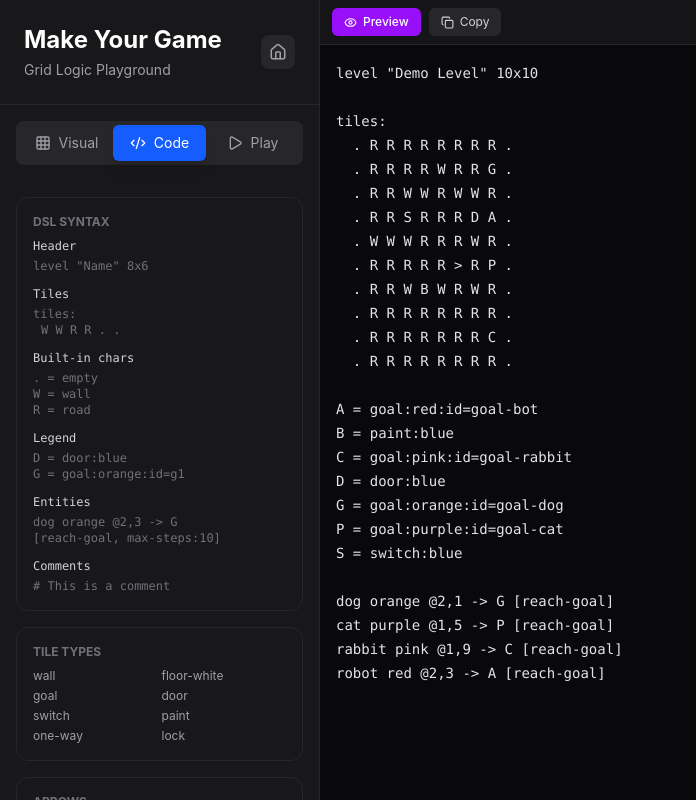
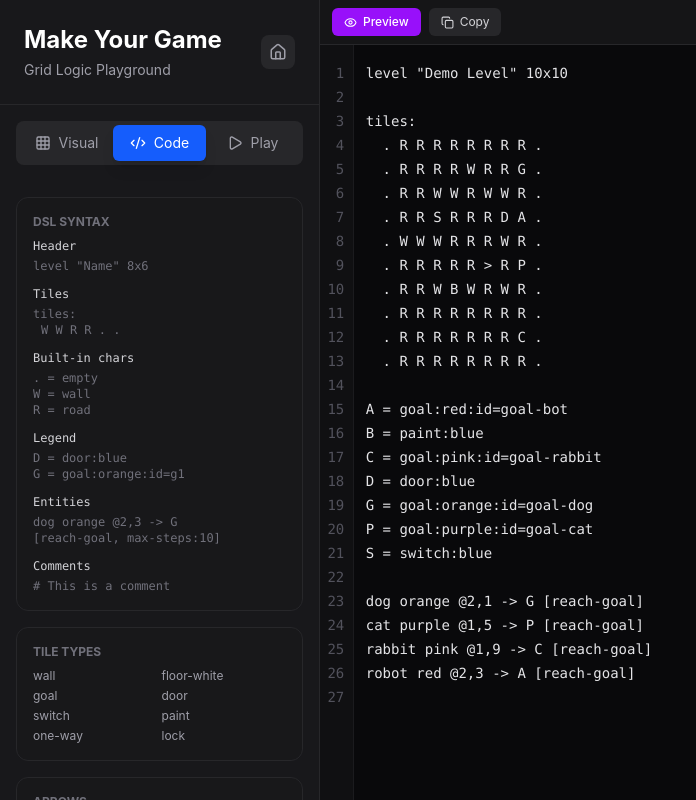
Before and after one commit to integralquality/loreval, a React (Vite) app: page /designer in a window 1280 px wide. Both pictures are taken after a click on the button "Code". Shown: the whole page, without its empty margins (0-696 px from the left). Built offline with nearby package versions, Linux system fonts and the light colour scheme.

Commit message:
line numbers

```diff
--- a/src/components/game/CodeEditorPanel.tsx
+++ b/src/components/game/CodeEditorPanel.tsx
@@ -1,4 +1,4 @@
-import { useState, useRef, useCallback } from 'react';
+import { useState, useRef, useCallback, useEffect } from 'react';
 import type { KeyboardEvent } from 'react';
 import { Eye, EyeOff, Copy, AlertTriangle, Check } from 'lucide-react';
 import type { Level } from '../../types';
@@ -18,6 +18,16 @@ export function CodeEditorPanel({ initialCode, onApply, onCodeChange }: CodeEdit
   const [showPreview, setShowPreview] = useState(false);
   const [copied, setCopied] = useState(false);
   const textareaRef = useRef<HTMLTextAreaElement>(null);
+  const gutterRef = useRef<HTMLDivElement>(null);
+
+  const lineCount = code.split('\n').length;
+
+  // Sync gutter scroll with textarea scroll
+  const handleScroll = useCallback(() => {
+    if (textareaRef.current && gutterRef.current) {
+      gutterRef.current.scrollTop = textareaRef.current.scrollTop;
+    }
+  }, []);
 
   const handleCodeChange = useCallback((value: string) => {
     setCode(value);
@@ -96,16 +106,29 @@ export function CodeEditorPanel({ initialCode, onApply, onCodeChange }: CodeEdit
       {/* Main area */}
       <div className={`flex-1 flex ${showPreview && previewLevel ? 'flex-row' : 'flex-col'} min-h-0 overflow-hidden`}>
         {/* Code textarea */}
-        <div className={`${showPreview && previewLevel ? 'w-1/2 border-r border-zinc-800' : 'flex-1'} flex flex-col min-h-0`}>
+        <div className={`${showPreview && previewLevel ? 'w-1/2 border-r border-zinc-800' : 'flex-1'} flex min-h-0`}>
+          {/* Line numbers gutter */}
+          <div
+            ref={gutterRef}
+            className="shrink-0 bg-zinc-900/50 text-zinc-600 font-mono text-sm leading-6 pt-4 pb-4 text-right select-none overflow-hidden border-r border-zinc-800/50"
+            style={{ minWidth: `${String(lineCount).length + 2}ch`, paddingLeft: '0.5ch', paddingRight: '1ch' }}
+            aria-hidden="true"
+          >
+            {Array.from({ length: lineCount }, (_, i) => (
+              <div key={i + 1}>{i + 1}</div>
+            ))}
+          </div>
+          {/* Textarea */}
           <textarea
             ref={textareaRef}
             value={code}
             onChange={(e) => handleCodeChange(e.target.value)}
             onKeyDown={handleKeyDown}
+            onScroll={handleScroll}
             spellCheck={false}
             autoCorrect="off"
             autoCapitalize="off"
-            className="flex-1 w-full bg-zinc-950 text-zinc-200 font-mono text-sm leading-6 p-4 resize-none outline-none border-none min-h-0"
+            className="flex-1 bg-zinc-950 text-zinc-200 font-mono text-sm leading-6 py-4 pl-3 pr-4 resize-none outline-none border-none min-h-0"
             style={{ tabSize: 2 }}
             placeholder={`level "My Level" 8x6\n\ntiles:\n  W W W W W W W W\n  W R R R R R R W\n  W R W W R W R W\n  W R R R R W R W\n  W W R W R R R W\n  W W W W W W W W`}
           />
```
